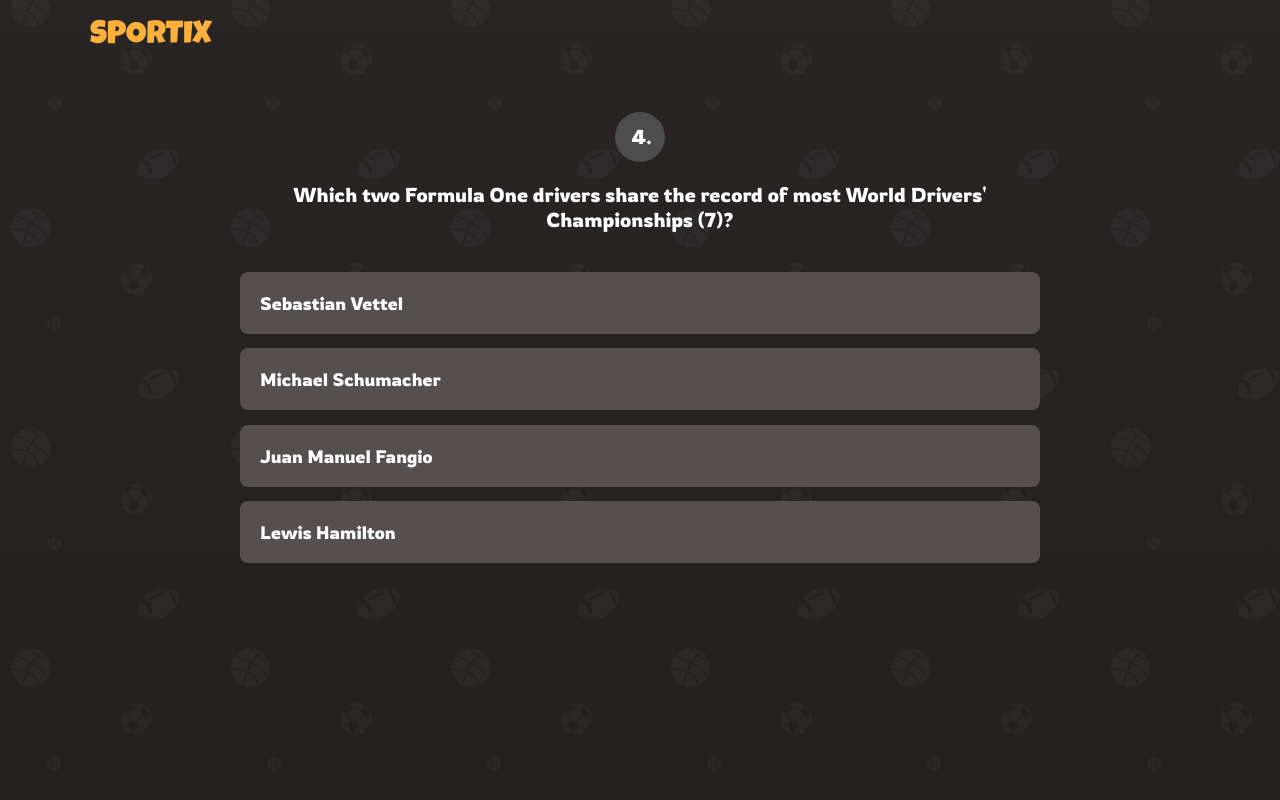
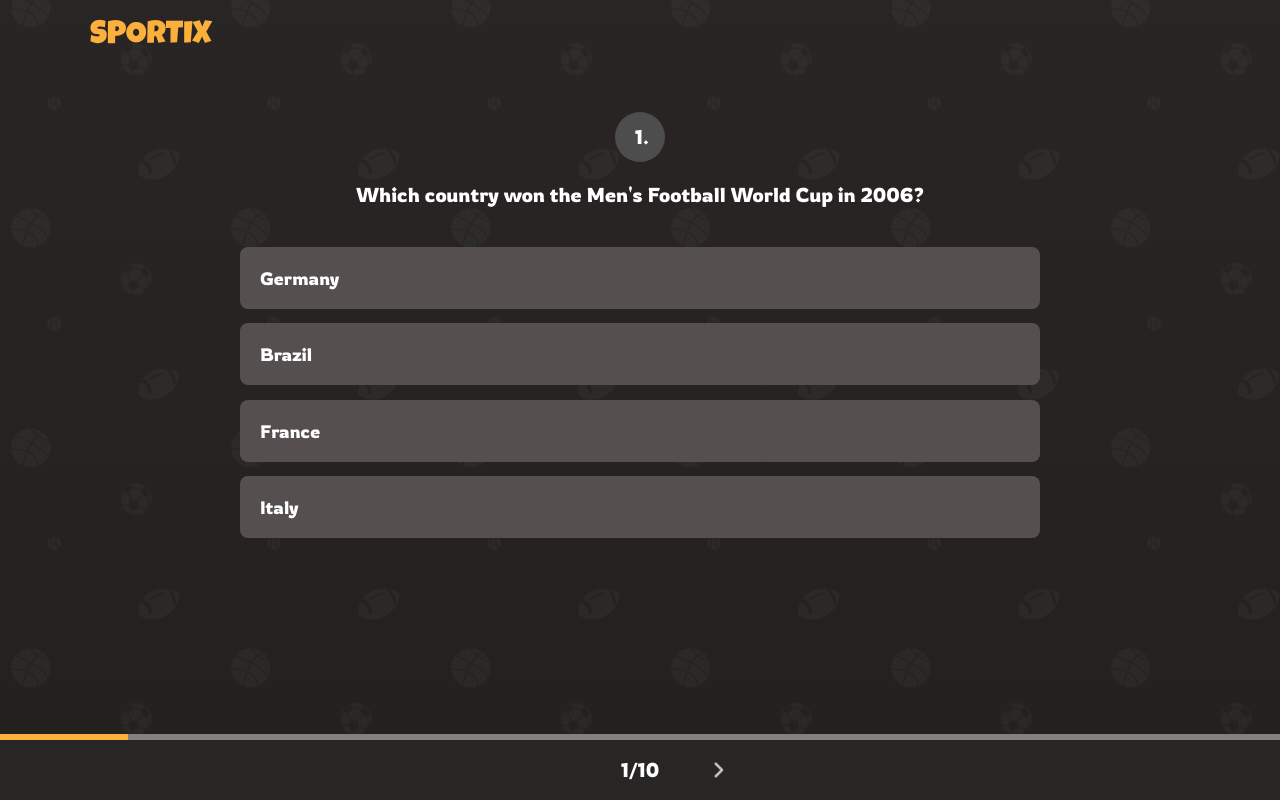
Before and after one commit to Symstract/sportix, a React (Create React App) app: page /quiz in a window 1280 px wide. Built offline with nearby package versions, Linux system fonts and the light colour scheme; a web font is replaced by a local one.

Commit message:
Add bottom nav and ability to change question

```diff
--- a/package.json
+++ b/package.json
@@ -3,6 +3,9 @@
   "version": "0.1.0",
   "private": true,
   "dependencies": {
+    "@fortawesome/fontawesome-svg-core": "^1.3.0",
+    "@fortawesome/free-solid-svg-icons": "^6.0.0",
+    "@fortawesome/react-fontawesome": "^0.1.17",
     "@testing-library/jest-dom": "^5.16.2",
     "@testing-library/react": "^12.1.3",
     "@testing-library/user-event": "^13.5.0",
--- a/src/components/pages/Quiz.js
+++ b/src/components/pages/Quiz.js
@@ -1,7 +1,14 @@
 import React, { useState } from "react";
 import styled from "styled-components/macro";
+import { FontAwesomeIcon } from "@fortawesome/react-fontawesome";
+import { faAngleLeft, faAngleRight } from "@fortawesome/free-solid-svg-icons";
 
 import { questions } from "../../questions";
+
+const bottomNavHeight = "66px";
+
+// Main content
+// =============================================================================
 
 const StyledQuestionContainer = styled.div`
   display: flex;
@@ -89,14 +96,10 @@ const StyledMainContent = styled.div`
   width: 100%;
   max-width: 800px;
   margin-top: 2.5rem;
+  padding-bottom: calc(${bottomNavHeight} + 30px);
 `;
 
-function MainContent() {
-  const [questionNumber, setQuestionNumber] = useState(4);
-  const [answers, setAnswers] = useState(
-    [...Array(questions.length)].map(() => [])
-  );
-
+function MainContent({ questionNumber, answers, setAnswers }) {
   const questionIndex = questionNumber - 1;
   const curAns = answers[questionIndex];
   const expectedAnsCount = questions[questionIndex].answer.length;
@@ -151,6 +154,132 @@ function MainContent() {
   );
 }
 
+// Bottom nav
+// =============================================================================
+
+const StyledProgressBar = styled.div`
+  width: 100%;
+  height: 6px;
+  background-image: linear-gradient(
+    to right,
+    ${({ theme }) => theme.colors.primary},
+    ${({ theme }) => theme.colors.primary}
+      ${({ percentage }) => `${percentage}%`},
+    #818181 ${({ percentage }) => `${percentage}%`}
+  );
+`;
+
+function ProgressBar(props) {
+  return <StyledProgressBar {...props}></StyledProgressBar>;
+}
+
+const StyledNavButton = styled.button`
+  visibility: ${({ hide }) => (hide ? "hidden" : "initial")};
+  width: 3.75rem;
+  height: 100%;
+  background: none;
+  border: none;
+  font-size: 1.25rem;
+
+  &[aria-disabled="false"]:hover {
+    cursor: pointer;
+  }
+
+  &[aria-disabled="true"] {
+    filter: brightness(75%);
+  }
+`;
+
+function NavButton(props) {
+  return <StyledNavButton {...props}>{props.children}</StyledNavButton>;
+}
+
+const StyledNavIcon = styled(FontAwesomeIcon)`
+  ${StyledNavButton}[aria-disabled=false]:hover &,
+  ${StyledNavButton}[aria-disabled=false]:focus & {
+    transform: scale(120%);
+  }
+`;
+
+function NavIcon(props) {
+  return (
+    <StyledNavIcon
+      icon={props.direction === "next" ? faAngleRight : faAngleLeft}
+    />
+  );
+}
+
+const StyledNavControls = styled.div`
+  display: flex;
+  align-items: center;
+  justify-content: center;
+  height: 100%;
+  font-size: 1.25rem;
+
+  span {
+    display: block;
+    width: 6rem;
+    text-align: center;
+  }
+`;
+
+function NavControls({ questionNumber, setQuestionNumber, canMoveToNext }) {
+  const next = () => {
+    if (!canMoveToNext) return;
+    setQuestionNumber(Math.min(questionNumber + 1, questions.length));
+  };
+
+  const prev = () => setQuestionNumber(Math.max(questionNumber - 1, 1));
+
+  return (
+    <StyledNavControls>
+      <NavButton
+        onClick={prev}
+        hide={questionNumber === 1}
+        aria-disabled={false}
+      >
+        <NavIcon direction="previous" />
+      </NavButton>
+      <span>
+        {questionNumber}/{questions.length}
+      </span>
+      <NavButton
+        onClick={next}
+        hide={questionNumber === questions.length}
+        aria-disabled={!canMoveToNext}
+      >
+        <NavIcon direction="next" />
+      </NavButton>
+    </StyledNavControls>
+  );
+}
+
+const StyledBottomNav = styled.div`
+  display: flex;
+  flex-direction: column;
+  position: fixed;
+  bottom: 0;
+  width: 100vw;
+  height: ${bottomNavHeight};
+  background: #282525;
+`;
+
+function BottomNav({ questionNumber, setQuestionNumber, canMoveToNext }) {
+  return (
+    <StyledBottomNav>
+      <ProgressBar percentage={(questionNumber / questions.length) * 100} />
+      <NavControls
+        questionNumber={questionNumber}
+        setQuestionNumber={setQuestionNumber}
+        canMoveToNext={canMoveToNext}
+      />
+    </StyledBottomNav>
+  );
+}
+
+// Main and page
+// =============================================================================
+
 const StyledMain = styled.main`
   display: flex;
   flex-direction: column;
@@ -158,18 +287,32 @@ const StyledMain = styled.main`
   width: 100%;
 `;
 
-function Main() {
-  return (
-    <StyledMain>
-      <MainContent />
-    </StyledMain>
-  );
+function Main(props) {
+  return <StyledMain>{props.children}</StyledMain>;
 }
 
 export function Quiz() {
+  const [questionNumber, setQuestionNumber] = useState(1);
+  const [answers, setAnswers] = useState(
+    [...Array(questions.length)].map(() => [])
+  );
+
+  const canMoveToNext =
+    answers[questionNumber - 1].length ===
+    questions[questionNumber - 1].answer.length;
+
   return (
     <Main>
-      <MainContent />
+      <MainContent
+        questionNumber={questionNumber}
+        answers={answers}
+        setAnswers={setAnswers}
+      />
+      <BottomNav
+        questionNumber={questionNumber}
+        setQuestionNumber={setQuestionNumber}
+        canMoveToNext={canMoveToNext}
+      />
     </Main>
   );
 }
```
Also changed, not shown: 1 other file (tests, documents, lock files or other folders).
